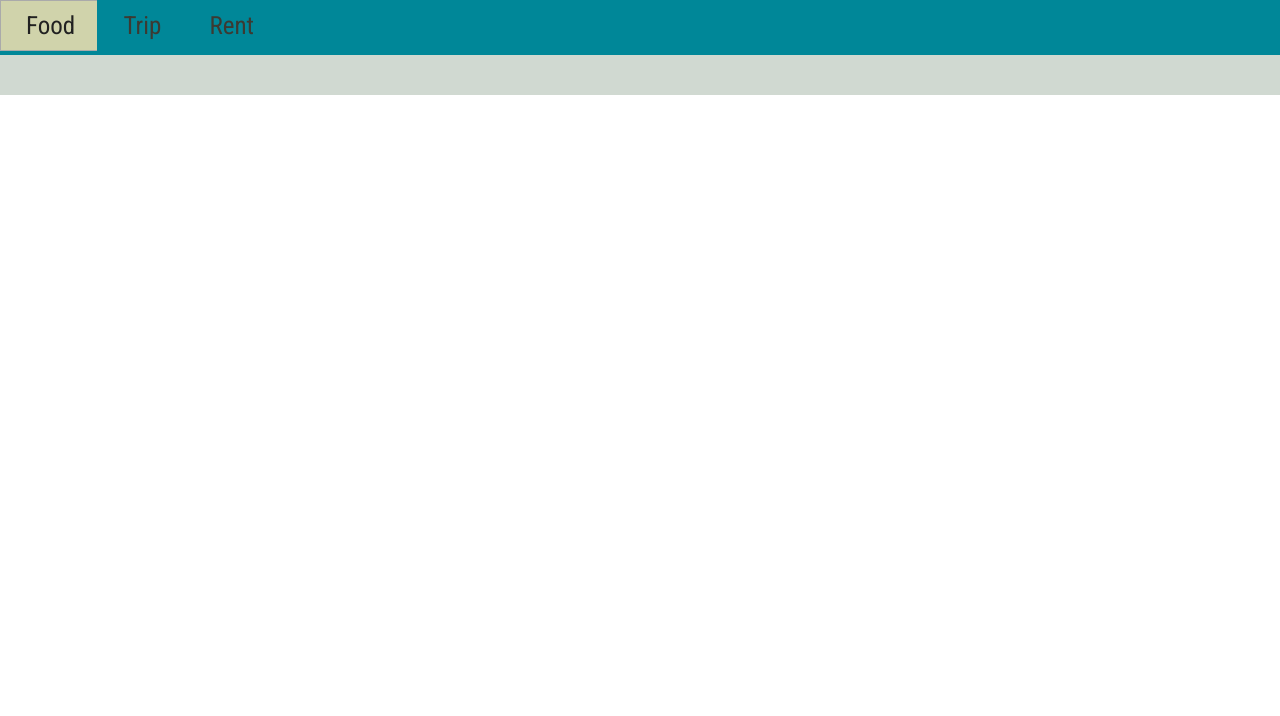
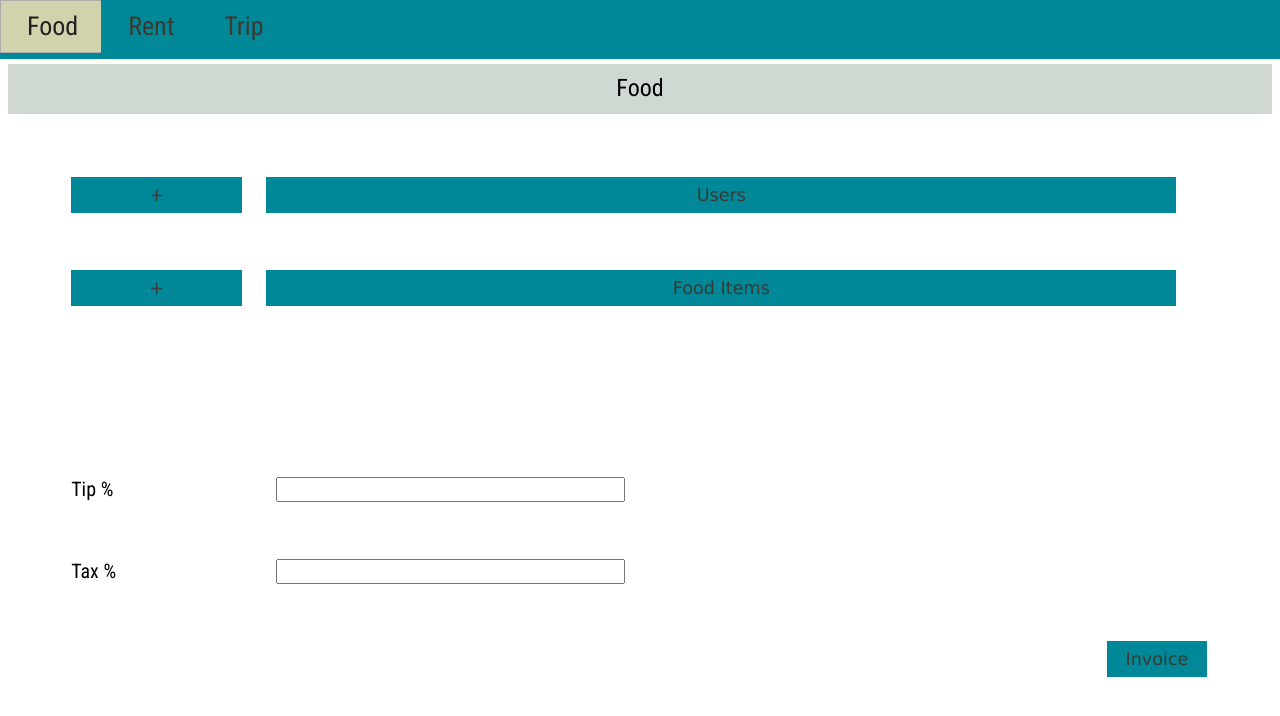
Before and after one commit to minhv1993/TheGINF151Project, a PHP site: page /quick-select.html in a window 1280 px wide. Shown: the top 716 px of the page. Run offline with PHP 8.4, Linux system fonts and the light colour scheme.

Commit message:
finished initial UI prototype of quickselect

```diff
--- a/css/style.css
+++ b/css/style.css
@@ -1,15 +1,23 @@
-body {
+body, input {
 	font-family: 'Roboto Condensed', sans-serif;
 	font-size:16px;
 }
 
 #nav-bar {
-	height:55px;
+	height:59px;
 	width:100%;
 	position:absolute;
 	top:0;
 	left:0;
 	background-color:#008798;
+}
+
+.clearDiv {
+	clear:both;
+}
+
+.box-shadow {
+	box-shadow: 0 0 10px #888;
 }
 
 /* ------------- index.html ------------- */
@@ -43,24 +51,72 @@ a.setting-button {
 /* ------------- quickSelect.html ------------- */
 
 .title-bar {
-	position:absolute;
-	height:40px;
+	position:relative;
+	height:50px;
 	width:100%;
-	top: 55px;
+	top: 40px;
 	left: 0px;
 	background-color:#D0D9D1;
+	text-align:center;
+	font-size: 24px;
+}
+
+.title-bar p {
+	padding-top:10px;
 }
 
 #nav-bar-radio label {
 	font-family: 'Roboto Condensed', sans-serif;
-	font-size:25px;
+	font-size:26px;
 }
 
-.clearDiv {
-	clear:both;
-
+.input-form {
+	position:relative;
+	top:40px;
+	margin-top:5%;
+	width:90%;
+	margin-left:5%;
 }
 
-.box-shadow {
-	box-shadow: 0 0 10px #888;
+.items-form {
+	margin-top:5%;
 }
+
+.extra-form {
+	padding-top:15%;
+	font-size:20px;
+}
+
+.add-button, .label  {
+	float:left;
+	width:15%;
+}
+
+.label-button {
+	float:left;
+	width:80%;
+	margin-left:2%;
+}
+
+.list {
+	float:left;
+	width:80%;
+	margin-left: 20%;
+	display:none;
+}
+
+.tipTaxInput {
+	float:left;
+	width:30%;
+	margin-left: 3%;
+}
+
+.potInput {
+	margin-left:3%;
+	width:50%;
+}
+
+.invoice-button {
+	margin-top:5%;
+	float:right;
+}
--- a/quick-select.html
+++ b/quick-select.html
@@ -11,13 +11,88 @@
 <body>
 <script>
 
+$(function() {
+
+});
+
+function foodFormListener() {
+
+	$('#food-user-label').click(function() {
+		$('#food-item-list').hide('blind', 500);
+		$('#food-user-list').show('blind', 500);
+	});
+
+	$('#food-item-label').click(function() {
+		$('#food-user-list').hide('blind', 500);
+		$('#food-item-list').show('blind', 500);
+	});
+
+	$('#foodRadio').click();
+	$('#foodForm').show();
+}
+
+function rentFormListener() {
+
+	$('#rent-user-label').click(function() {
+		$('#rent-item-list').hide('blind', 500);
+		$('#rent-user-list').show('blind', 500);
+	});
+
+	$('#rent-item-label').click(function() {
+		$('#rent-user-list').hide('blind', 500);
+		$('#rent-item-list').show('blind', 500);
+	});
+}
+
+function tripFormListener() {
+
+	$('#trip-user-label').click(function() {
+		$('#trip-item-list').hide('blind', 500);
+		$('#trip-user-list').show('blind', 500);
+	});
+
+	$('#trip-item-label').click(function() {
+		$('#trip-user-list').hide('blind', 500);
+		$('#trip-item-list').show('blind', 500);
+	});
+}
+
+
 function buttonListeners()
 {
 	$('#nav-bar-radio').buttonset();
+
+	$('#nav-bar-radio').change(function() {
+		if($('#foodRadio').is(':checked'))
+		{
+			$('#tripForm').hide();
+			$('#rentForm').hide();
+			$('#foodForm').show();
+		}
+		else if($('#tripRadio').is(':checked'))
+		{
+			$('#foodForm').hide();
+			$('#rentForm').hide();
+			$('#tripForm').show();
+		}
+		else if($('#rentRadio').is(':checked'))
+		{
+			$('#foodForm').hide();
+			$('#tripForm').hide();
+			$('#rentForm').show();
+		}
+	});
+
+	$('.add-button').button();
+	$('.label-button').button();
+	$('.invoice-button').button();
 }
 
 $(document).ready(function() {
 	buttonListeners();
+	foodFormListener();
+	rentFormListener();
+	tripFormListener();
 });
 </script>
 
@@ -25,15 +100,144 @@ $(document).ready(function() {
 <div id="content">
 	<div id="nav-bar">
 		<div id="nav-bar-radio">
-			<input type="radio" id="foodRadio" name="radio" checked/><label for="foodRadio">Food</label>
-			<input type="radio" id="tripRadio" name="radio" /><label for="tripRadio">Trip</label>
-			<input type="radio" id="rentRadio" name="radio" /><label for="rentRadio">Rent</label>
+			<input type="radio" id="foodRadio" name="optionsRadio" checked/><label for="foodRadio">Food</label>
+			<input type="radio" id="rentRadio" name="optionsRadio" /><label for="rentRadio">Rent</label>
+			<input type="radio" id="tripRadio" name="optionsRadio" /><label for="tripRadio">Trip</label>
 		</div>
 	</div>
-	<div id="foodForm">
-		<div class="title-bar">
-			<p></p>
+	<div id="form-wrapper">
+		<div id="foodForm" style="display:none;">
+			<div class="title-bar">
+				<p>Food</p>
+			</div>
+			<div class="input-form">
+				<div class="user-form">
+					<button id="food-user-add" class="add-button">+</button>
+				 	<button id="food-user-label" class="label-button">Users</button>
+					<div class="clearDiv"></div>
+					<div id="food-user-list" class="list" class="label-button">
+						<p>
+							Kelvin Nguyen<br/>
+							Albert Luk
+						</p>
+					</div>
+				</div>
+				<div class="clearDiv"></div>
+				<div class="items-form">
+					<button id="food-item-add" class="add-button">+</button>
+					<button id="food-item-label" class="label-button">Food Items</button>
+					<div class="clearDiv"></div>
+					<div id="food-item-list" class="list" class="label-button">
+						<p>
+							Steak $49.99<br/>
+						</p>
+					</div>
+				</div>
+				<div class="clearDiv"></div>
+				<div class="extra-form">
+					<div>
+						<label for="tipInput" class="label">Tip % </label>
+						<input id="tipInput" class="tipTaxInput" type="text" />
+					</div>
+					<div class="clearDiv"></div>
+					<div class="items-form">
+						<label for="taxInput" class="label">Tax % </label>
+						<input id="taxInput" class="tipTaxInput" type="text" />
+					</div>
+				</div>
+				<div class="clearDiv"></div>
+				<button id="food-invoice" class="invoice-button">Invoice</button>
+			</div>
 		</div>
+		<div class="clearDiv"></div>
+		<div id="rentForm" style="display:none;">
+			<div class="title-bar">
+				<p>Rent</p>
+			</div>
+			<div class="input-form">
+				<div class="user-form">
+					<button id="rent-user-add" class="add-button">+</button>
+				 	<button id="rent-user-label" class="label-button">Users</button>
+					<div class="clearDiv"></div>
+					<div id="rent-user-list" class="list" class="label-button">
+						<p>
+							Kelvin Nguyen<br/>
+							Albert Luk<br />
+							Sohrob Raja<br />
+							Minh Vo
+						</p>
+					</div>
+				</div>
+				<div class="clearDiv"></div>
+				<div class="items-form">
+					<button id="rent-item-add" class="add-button">+</button>
+					<button id="rent-item-label" class="label-button">Bills</button>
+					<div class="clearDiv"></div>
+					<div id="rent-item-list" class="list" class="label-button">
+						<p>
+							Electricity $49.99<br/>
+							Internet $49.99<br/>
+							Water $49.99
+						</p>
+					</div>
+				</div>
+				<div class="clearDiv"></div>
+				<div class="extra-form">
+					<div>
+						<label for="rentInput" class="potLabel">Rent </label>
+						<input id="rentInput" class="potInput" type="text" />
+					</div>
+				</div>
+				<div class="clearDiv"></div>
+				<button id="rent-invoice" class="invoice-button">Invoice</button>
+			</div>
+		</div>
+		<div class="clearDiv"></div>
+		<div id="tripForm" style="display:none;">
+			<div class="title-bar">
+				<p>Trip</p>
+			</div>
+			<div class="input-form">
+				<div class="user-form">
+					<button id="trip-user-add" class="add-button">+</button>
+				 	<button id="trip-user-label" class="label-button">Users</button>
+					<div class="clearDiv"></div>
+					<div id="trip-user-list" class="list" class="label-button">
+						<p>
+							Kelvin Nguyen<br/>
+							Albert Luk<br />
+							Sohrob Raja<br />
+							Minh Vo
+						</p>
+					</div>
+				</div>
+				<div class="clearDiv"></div>
+				<div class="items-form">
+					<button id="trip-item-add" class="add-button">+</button>
+					<button id="trip-item-label" class="label-button">Travel Items</button>
+					<div class="clearDiv"></div>
+					<div id="trip-item-list" class="list" class="label-button">
+						<p>
+							Gas $149.99<br/>
+							Hotel $149.99<br/>
+							Food $49.99
+						</p>
+					</div>
+				</div>
+				<div class="clearDiv"></div>
+				<div class="extra-form">
+					<div>
+						<label for="tripPotInput" class="potLabel">Total Pot </label>
+						<input id="tripPotInput" class="potInput" type="text" />
+					</div>
+				</div>
+				<div class="clearDiv"></div>
+				<button id="trip-invoice" class="invoice-button">Invoice</button>
+			</div>
+
+		</div>
+		<div class="clearDiv"></div>
+
 	</div>
 </div>
 </body>
```
